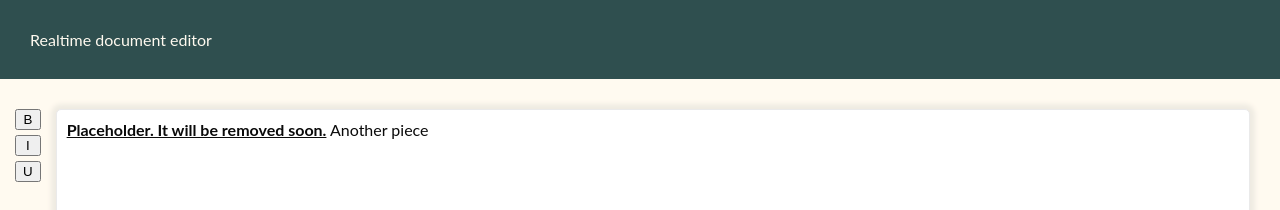
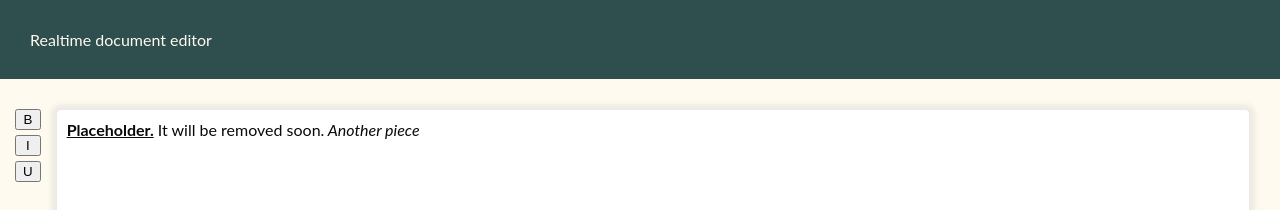
Before and after one commit to Ard2148810/realtime-document-editor, a React (Create React App) app in the folder client/realtime-document-editor-client/: page / in a window 1280 px wide. Shown: the top 210 px of the page. Built offline with nearby package versions, Linux system fonts and the light colour scheme.

Commit message:
Getting cursor position and selection

```diff
--- a/client/realtime-document-editor-client/src/App.js
+++ b/client/realtime-document-editor-client/src/App.js
@@ -9,21 +9,80 @@ class App extends Component {
     constructor(props) {
         super(props);
         this.state = {
-            chunks: ["Placeholder. It will be removed soon.", " Another piece"],
-            style: [["bold", "underline"], []]
+            chunks: ["Placeholder.", " It will be removed soon.", " Another piece"],
+            style: [["bold", "underline"], [], ["cursive"]],
+            cursorPositionOffset: []
         }
     }
 
+    getSelectedChunksRange = () => {
+        const selection = window.getSelection()
+        // console.log(selection)
+        let startElement, startIndex, endElement, endIndex, firstChunkTextIndex, lastChunkTextIndex
+        if (selection.anchorNode &&
+            (startElement = selection.anchorNode.parentElement) &&
+            (startIndex = startElement.getAttribute("data-chunk-index"))) {
+            if (selection.focusNode &&
+                (endElement = selection.focusNode.parentElement) &&
+                (endIndex = endElement.getAttribute("data-chunk-index"))) {
+                if((startIndex = Number.parseInt(startIndex)) > (endIndex = Number.parseInt(endIndex))) {
+                    const tmp = startIndex
+                    startIndex = endIndex
+                    endIndex = tmp
+                    firstChunkTextIndex = selection.focusOffset
+                    lastChunkTextIndex = selection.anchorOffset
+                } else {
+                    firstChunkTextIndex = selection.anchorOffset
+                    lastChunkTextIndex = selection.focusOffset
+                }
+                console.log({
+                    start: {
+                        chunk: startIndex,
+                        offset: firstChunkTextIndex
+                    },
+                    end: {
+                        chunk: endIndex,
+                        offset: lastChunkTextIndex
+                    }
+                })
+                return {
+                    start: {
+                        chunk: startIndex,
+                        offset: firstChunkTextIndex
+                    },
+                    end: {
+                        chunk: endIndex,
+                        offset: lastChunkTextIndex
+                    }
+                }
+            }
+        }
+    }
+
+    onEditorClick = (event) => {
+        event.preventDefault();
+        const cursorPos = this.getSelectedChunksRange()
+        this.setState({ cursorPos: [cursorPos.end.chunk, cursorPos.end.offset] })
+    }
+
     setContent = (content) => {
-        this.setState({content: content});
+        this.setState({ content: content })
+    }
+
+    setStyle = (style) => {
+        this.setState({ style: style })
     }
 
     render() {
-        //this.setContent("Hello there")
         return (
             <div className="App">
                 <Header />
-                <Main content={this.state.chunks} style={this.state.style} setContent={this.setContent} />
+                <Main content={this.state.chunks}
+                      style={this.state.style}
+                      setContent={this.setContent}
+                      getSelectedChunksRange={this.getSelectedChunksRange}
+                      onEditorClick={this.onEditorClick}
+                />
                 <Footer />
             </div>
         )
--- a/client/realtime-document-editor-client/src/components/Main.js
+++ b/client/realtime-document-editor-client/src/components/Main.js
@@ -5,8 +5,12 @@ import Toolbar from "./Toolbar";
 function Main(props) {
     return (
         <main>
-            <Toolbar />
-            <TextEditor content={props.content} style={props.style} setContent={props.setContent}  />
+            <Toolbar getSelectedChunksRange={props.getSelectedChunksRange}/>
+            <TextEditor content={props.content}
+                        style={props.style}
+                        setContent={props.setContent}
+                        onEditorClick={props.onEditorClick}
+            />
         </main>
     )
 }
--- a/client/realtime-document-editor-client/src/components/TextEditor.js
+++ b/client/realtime-document-editor-client/src/components/TextEditor.js
@@ -3,10 +3,16 @@ import "../style/content.css"
 
 class TextEditor extends Component {
 
+    static chunkKey = 0
+
+    static getNextChunkKey() {
+        return this.chunkKey++
+    }
+
     render() {
         const formattedContent = this.formatContent(this.props.content, this.props.style)
         return (
-            <div id="TextEditor">
+            <div id="TextEditor" onClick={this.props.onEditorClick}>
                 {formattedContent}
             </div>
         )
@@ -18,9 +24,13 @@ class TextEditor extends Component {
             style[index].forEach(styleClass => {
                 styleClasses += styleClass + " "
             })
-            return <span className={styleClasses}>{chunk}</span>
+            return (
+                <span key={TextEditor.getNextChunkKey()}
+                      className={styleClasses} data-chunk-index={index}>{chunk}
+                </span>)
         })
     }
+
 }
 
 export default TextEditor;
--- a/client/realtime-document-editor-client/src/components/Toolbar.js
+++ b/client/realtime-document-editor-client/src/components/Toolbar.js
@@ -1,9 +1,10 @@
 import React from "react";
 
-function Toolbar() {
+function Toolbar(props) {
+
     return (
         <div className="toolbar">
-            <button className="btn btn-toolbar">B</button>
+            <button className="btn btn-toolbar" onClick={props.getSelectedChunksRange}>B</button>
             <button className="btn btn-toolbar">I</button>
             <button className="btn btn-toolbar">U</button>
         </div>
```
